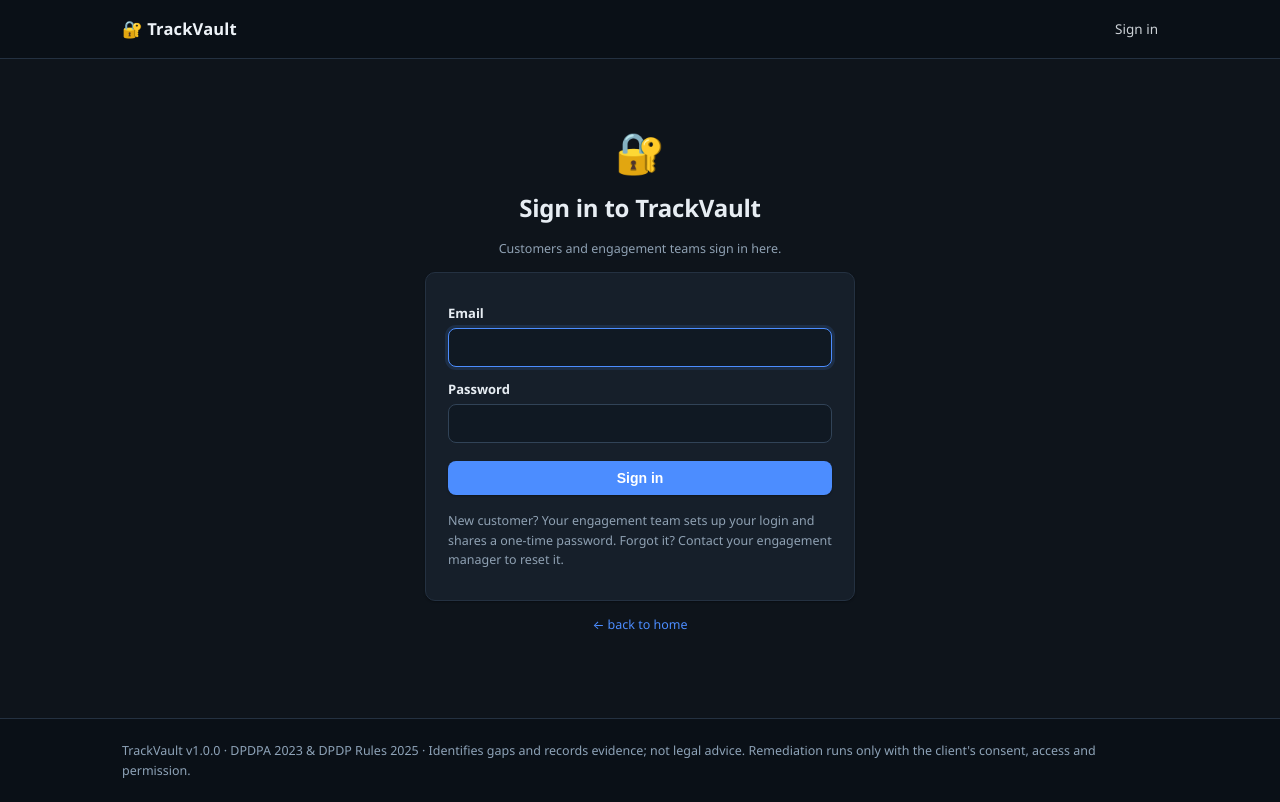
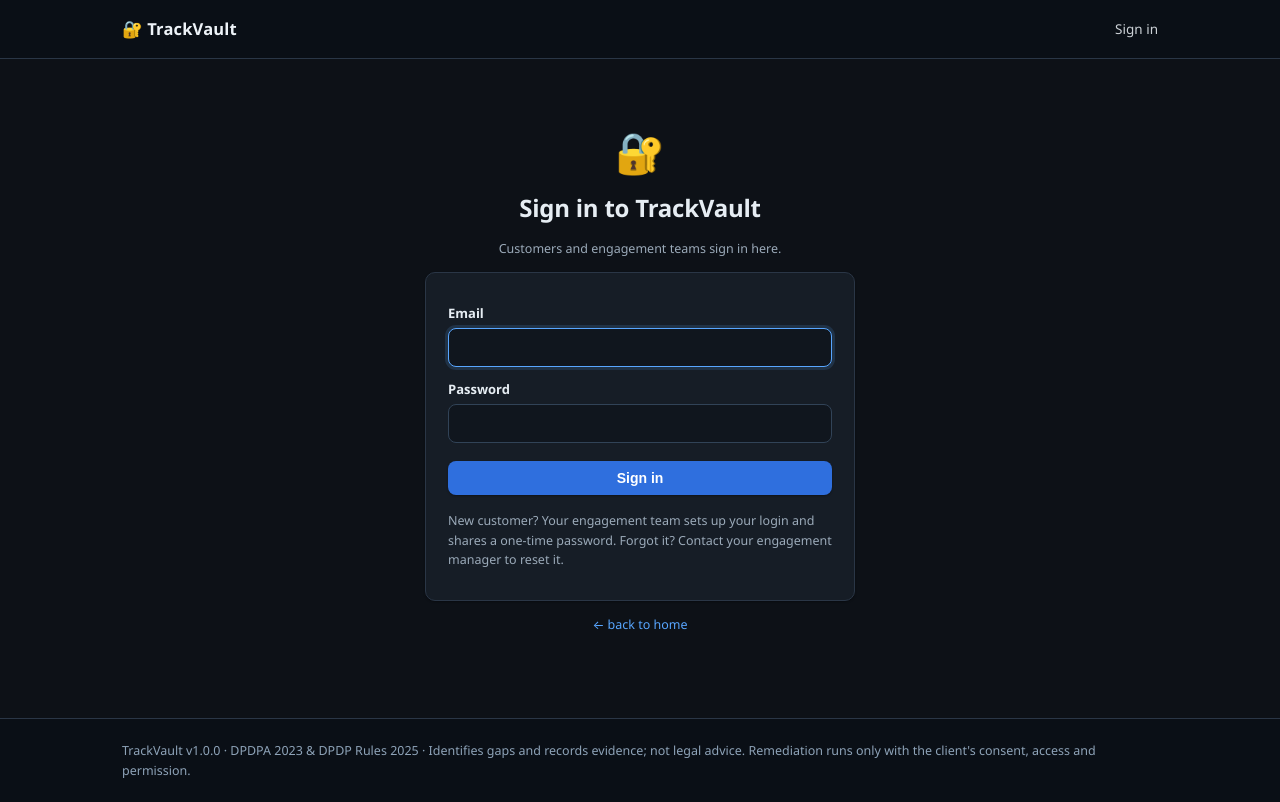
Before and after one commit to salil1gautam1-collab/dpdpa, a FastAPI app: page /login in a window 1280 px wide. Run offline with FastAPI, Linux system fonts and the light colour scheme; data that the repository does not hold is empty; some libraries are stand-ins or nearby versions.

Commit message:
Evidence-based color system: WCAG-verified palette across all themes
Every text/surface pair was tuned against computed WCAG 2.1 ratios before
shipping: body text >=7:1 (AAA, actual 14-17:1), secondary text and controls
>=4.5:1 (AA), graphics >=3:1. Principles applied:
- dark surfaces are blue-grey (#0d1117 family), never pure black — avoids
  halation for astigmatic users
- accents desaturate/lighten on dark grounds (#58a6ff links, #2f6fde buttons)
  to prevent vibration; midnight uses dark-on-cyan buttons (9.1:1)
- status becomes tinted chips (soft ground + strong text + the word itself)
  instead of white-on-solid — color-blind safe and the modern enterprise idiom;
  new --st-* token family per theme
- score donut/compare arrows get dedicated --score-good/mid/low tokens per
  theme (bright arcs on dark, deep arcs on light), replacing hardcoded hexes
  in templates

Co-Authored-By: Claude Opus 4.8 <noreply@anthropic.com>

```diff
--- a/trackvault/app/static/app.css
+++ b/trackvault/app/static/app.css
@@ -1,24 +1,33 @@
 /* ============================================================================
-   TrackVault theme system — enterprise surface model.
-   Semantic CSS variables; DARK is the default (:root). Alternative themes
-   override variables only, via [data-theme] on <html> (set server-side from
-   the admin Appearance setting).
+   TrackVault theme system — evidence-based palette.
+   Every text/surface pair verified against WCAG 2.1 (body AAA >=7:1, secondary
+   text AA >=4.5:1, graphics >=3:1) — see scripts in repo history.
+   Principles applied: dark surfaces are blue-grey, never pure black (halation);
+   accents are desaturated/lightened on dark grounds (vibration); status is
+   encoded as tinted chips with the word, never hue alone (color-blind safe).
    Surfaces: --bg (page) -> --bg2 (section band) -> --card (raised surface).
+   DARK is the default (:root); themes override tokens via [data-theme].
    ============================================================================ */
 :root,:root[data-theme="dark"]{
   color-scheme:dark;
   --navy:#0b2036;--navy2:#14324f;
-  --bg:#0e141b;--bg2:#121a23;--card:#161f2a;--ink:#e7edf3;--mut:#8fa1b3;--line:#243141;
-  --navbg:#0a1017;--navtx:#eef3f8;--who:#8ea3b8;
-  --acc:#4c8dff;--acc-ink:#fff;--acc-soft:#4c8dff22;
-  --input-bg:#101923;--field-border:#314357;--th-bg:#1a2532;--track:#243141;
+  --bg:#0d1117;--bg2:#11171f;--card:#161d26;--ink:#e6edf3;--mut:#9baab9;--line:#2a3646;
+  --navbg:#0a0f16;--navtx:#eef3f8;--who:#8ea3b8;
+  --acc:#58a6ff;--acc-strong:#2f6fde;--acc-ink:#fff;--acc-soft:#58a6ff26;
+  --input-bg:#10161e;--field-border:#314357;--th-bg:#1a222d;--track:#243141;
   --disabled:#33455680;
-  --ok:#2ea043;--warn:#d1a132;--bad:#e5534b;--na:#7d94a6;--tbc:#7c88e0;
+  --ok:#1a7f37;--warn:#d4a72c;--bad:#c93c37;--na:#57707f;--tbc:#5560c8;
+  --score-good:#3fb950;--score-mid:#d4a72c;--score-low:#f85149;
+  --st-ok-bg:#173b27;--st-ok-tx:#7ee2a8;
+  --st-warn-bg:#3d3117;--st-warn-tx:#efd07e;
+  --st-gap-bg:#46201f;--st-gap-tx:#ffa8a0;
+  --st-na-bg:#26313c;--st-na-tx:#b9cbdb;
+  --st-tbc-bg:#252b4e;--st-tbc-tx:#bcc5f5;
   --info-bg:#12283f;--info-bd:#274b73;
   --err-bg:#3a1c1f;--err-bd:#7a3b3f;
   --notice-bg:#2b2614;--notice-bd:#554d22;--notice-tx:#e6d79f;
   --op-bg:#19242f;--op-bd:#2e3f52;
-  --ftile-bg:#161f2a;
+  --ftile-bg:#161d26;
   --hero:radial-gradient(1100px 500px at 85% -10%, #1b4a7a55 0%, transparent 60%),
          linear-gradient(160deg,#0c1d31 0%,#0f2a47 55%,#0d3a5c 100%);
   --shadow-sm:0 1px 2px rgba(0,0,0,.35);
@@ -103,7 +124,7 @@ padding:12px 16px;text-align:center;box-shadow:var(--shadow-sm)}
 .stat .n{font-size:26px;font-weight:700;letter-spacing:-.02em;font-variant-numeric:tabular-nums}
 
 /* ---- buttons ---- */
-.btn{display:inline-block;background:var(--acc);color:var(--acc-ink)!important;border:0;
+.btn{display:inline-block;background:var(--acc-strong);color:var(--acc-ink)!important;border:0;
 border-radius:8px;padding:9px 18px;font-size:14px;font-weight:600;cursor:pointer;
 text-decoration:none!important;transition:filter .15s,transform .05s;box-shadow:var(--shadow-sm)}
 .btn:hover{filter:brightness(1.08)}
--- a/trackvault/app/templates/company_operator.html
+++ b/trackvault/app/templates/company_operator.html
@@ -11,7 +11,7 @@
 <div class="flexh">
   <div style="flex:1;min-width:240px"><p class="small">{{ c.sites|join(', ') if c.sites else 'Questionnaire &amp; infrastructure assessment' }}</p></div>
   {% if latest %}
-  {% set col = '#1a7f37' if latest.score >= 80 else '#b58900' if latest.score >= 50 else '#c62828' %}
+  {% set col = 'var(--score-good)' if latest.score >= 80 else 'var(--score-mid)' if latest.score >= 50 else 'var(--score-low)' %}
   <div class="donut" style="--p:{{ latest.score }};--dc:{{ col }}"><div>{{ latest.score }}%</div></div>
   {% endif %}
 </div>
--- a/trackvault/app/templates/compare.html
+++ b/trackvault/app/templates/compare.html
@@ -6,7 +6,7 @@
 <div class="grid c3">
   <div class="stat"><div class="small">Report A · {{ sa.scan_id }}</div><div class="n">{{ score_a }}%</div></div>
   <div class="stat"><div class="small">Report B · {{ sb.scan_id }}</div><div class="n">{{ score_b }}%</div></div>
-  {% set dc = '#1a7f37' if delta > 0 else '#c62828' if delta < 0 else '#607d8b' %}
+  {% set dc = 'var(--score-good)' if delta > 0 else 'var(--score-low)' if delta < 0 else 'var(--na)' %}
   <div class="stat"><div class="small">Change</div><div class="n" style="color:{{ dc }}">{{ '+' if delta > 0 else '' }}{{ delta }}%</div></div>
 </div>
 
```
Also changed, not shown: other parts of trackvault/app/static/app.css (+27 -11 lines).
